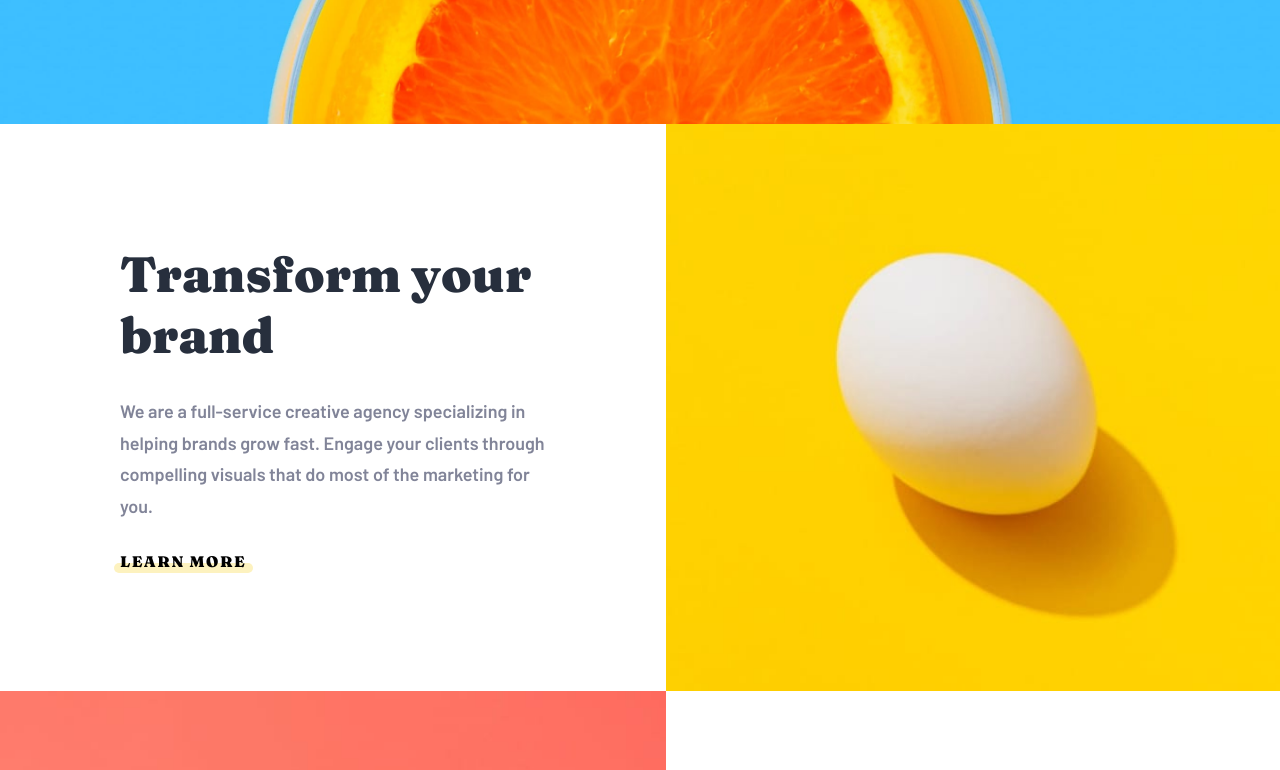
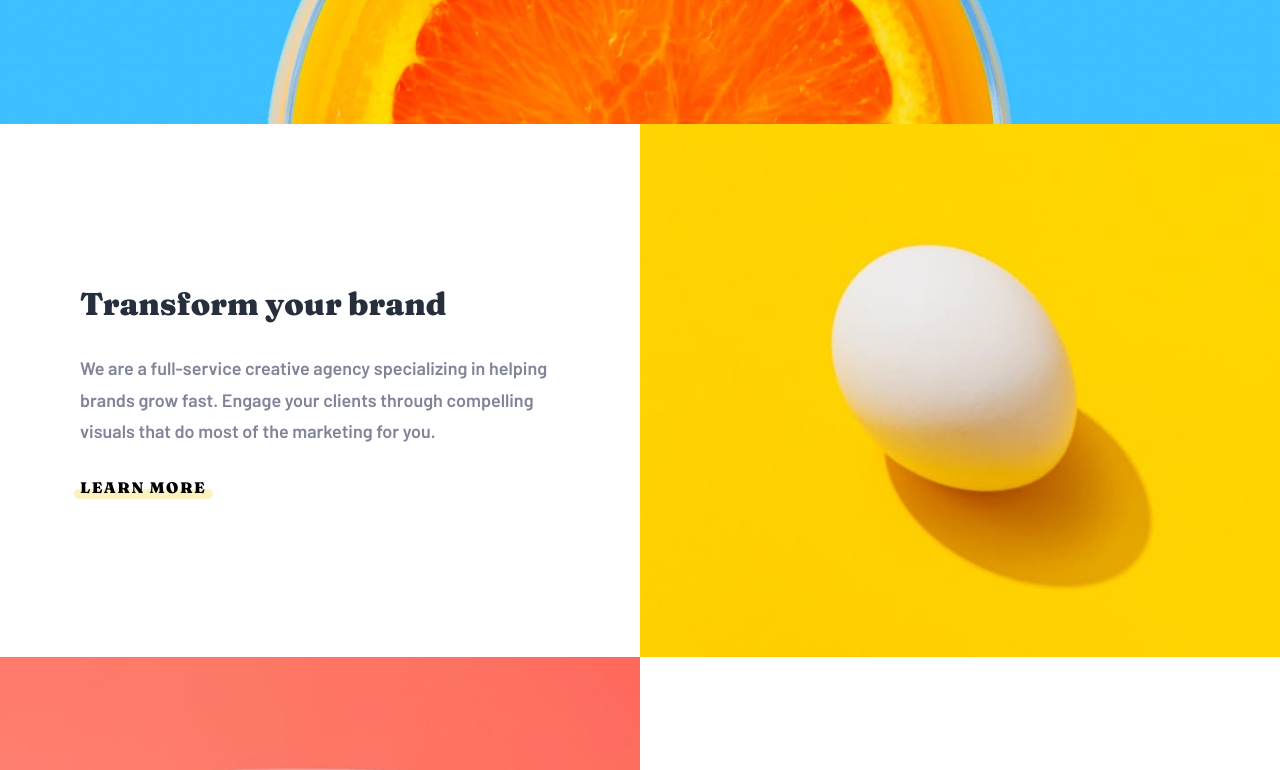
Before and after one commit to imalbert/_frontendmentor_sunnyside-agency-landing-page, a Next.js app: page / in a window 1280 px wide. Shown: the part 420-1190 px from the top of the page. Built offline with nearby package versions, Linux system fonts and the light colour scheme.

Commit message:
adjust section paddings

```diff
--- a/styles/Home.module.css
+++ b/styles/Home.module.css
@@ -60,10 +60,7 @@
   width: 100%;
 }
 .mobileNav > a::before { content: none; }
-.open {
-  opacity: 1;
-  z-index: 9999;
-}
+.open { opacity: 1; z-index: 9999; }
 /* End header nav */
 
 /* sections */
@@ -72,7 +69,7 @@
 }
 .section,
 .tallSection {
-  padding: 50px 30px;
+  padding: 70px 30px;
   text-align: center;
   display: flex;
   flex-direction: column;
@@ -116,18 +113,21 @@
   position: relative;
 }
 
-.learnSection2, .learnSection4 {
-  justify-content: center;
-}
+.learnSection > * { width: 100%; }
+.learnSection2, .learnSection4 { justify-content: center; }
 .learnSection1 { grid-area: learn-image-egg; }
 .learnSection2 { grid-area: learn-transform; }
 .learnSection3 { grid-area: learn-image-cup; }
 .learnSection4 { grid-area: learn-standout; }
 .learnSection { display: unset; }
+.section:not(.tallSection) p {
+  color: var(--dark-grayish-blue);
+}
 
 /* testimonials */
 .testimonials {
   display: flex;
+  justify-content: center;
   flex-direction: column;
   flex-wrap: wrap;
   padding-bottom: 80px;
@@ -237,17 +237,13 @@
     border-radius: 9999px;
     letter-spacing: 0em;
   }
-
   .learnSection .section:not(.tallSection) {
     text-align: left;
     align-items: flex-start;
-    padding: 120px;
+    padding: 120px 60px;
   }
   .section:not(.tallSection) h2 {
-    font-size: 2.75em;
-  }
-  .section:not(.tallSection) p {
-    color: var(--dark-grayish-blue);
+    font-size: 1.75em;
   }
   .testimonial p,
   .tallSection p {
@@ -266,7 +262,6 @@
     grid-template-rows: 1fr;
   }
 
-
   .footer ul {
     justify-content: center;
     gap: 40px;
@@ -274,7 +269,10 @@
   .socials ul { gap: 30px; }
 }
 
-@media (min-width: 680px) {
+@media (min-width: 860px) {
+  .learnSection .section:not(.tallSection) {
+    padding: 120px 80px;
+  }
   .learnSection {
     display: grid;
     grid-template-areas:
@@ -282,5 +280,4 @@
       "learn-image-cup learn-standout"
       "graphic-designer photography";
   }
-  /* .learnSection {} */
 }
```
